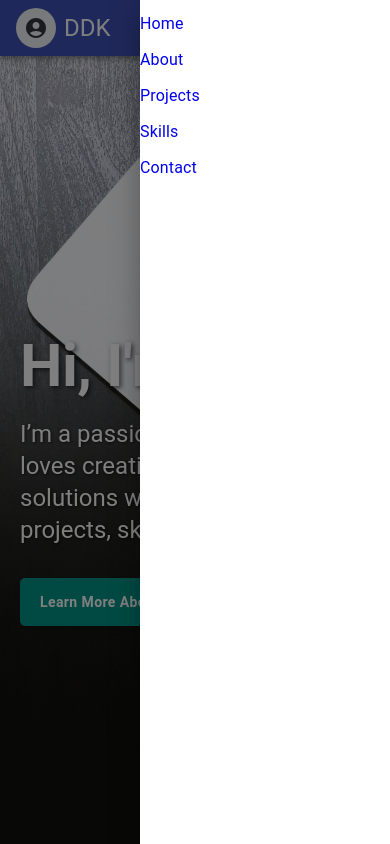
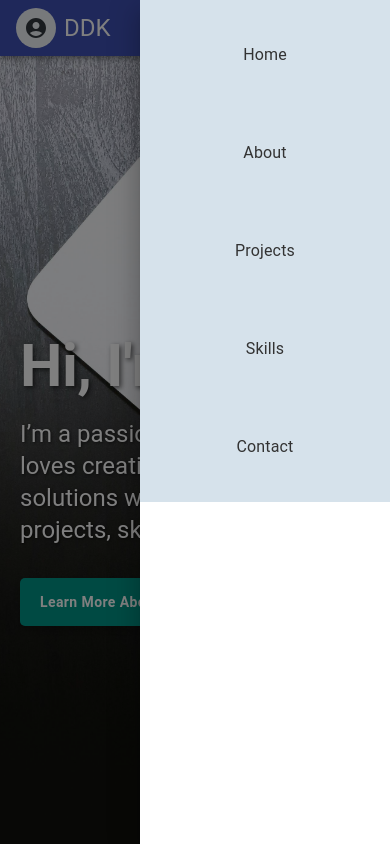
Before and after one commit to Sonukamble/Personal_portfolio, a React (Vite) app: page /#home in a window 390 px wide. Both pictures are taken after a click on the button "menu". Shown: the top 844 px of the page. Built offline with nearby package versions, Linux system fonts and the light colour scheme.

Commit message:
updated the mobile view for skills and contacts

```diff
--- a/src/components/navbar/Header.tsx
+++ b/src/components/navbar/Header.tsx
@@ -88,7 +88,7 @@ const Header: React.FC = () => {
                 )}
 
                 {/* Mobile/Tablet View (Menu Icon and Drawer) */}
-                {isMobile && (
+                {/* {isMobile && (
                     <>
                         <IconButton
                             edge="end"
@@ -117,7 +117,46 @@ const Header: React.FC = () => {
                             </Box>
                         </Drawer>
                     </>
+                )} */}
+                {isMobile && (
+                    <div>
+                        <IconButton
+                            edge="end"
+                            color="inherit"
+                            aria-label="menu"
+                            onClick={toggleDrawer(true)}
+                        >
+                            <MenuIcon />
+                        </IconButton>
+                        <Drawer
+                            anchor="right"
+                            open={drawerOpen}
+                            onClose={toggleDrawer(false)}
+                            style={{ backgroundColor:'D6E2EB' }}
+
+                        >
+                            <Box sx={{ width: 250 }} role="presentation" className='color-for-side'>
+                                <List className="header-drawer-list">
+                                    {menuItems.map((item) => (
+                                        <ListItem
+                                            key={item}
+                                            disablePadding
+                                            component="a"
+                                            href={`#${item.toLowerCase()}`}
+                                            tabIndex={0} // Enable keyboard navigation
+                                            onClick={toggleDrawer(false)}
+                                            className='sider-main'
+                                        >
+                                            <ListItemText primary={item} sx={{ padding: 2, textAlign: 'center' }} />
+                                        </ListItem>
+
+                                    ))}
+                                </List>
+                            </Box>
+                        </Drawer>
+                    </div>
                 )}
+
             </Toolbar>
         </AppBar>
     );
--- a/src/css/Header.css
+++ b/src/css/Header.css
@@ -4,8 +4,50 @@
     gap: 4px;
 }
 
-.header-button{
+.header-button {
     font-size: 3rem;
     background-color: black !important;
     color: white;
 }
+
+/* Drawer List Styling */
+.header-drawer-list {
+    display: flex;
+    flex-direction: column;
+    gap: 4px;
+    padding: 10px;
+}
+
+.header-drawer-list a {
+    text-decoration: none;
+    color: #333;
+    /* Neutral color for text */
+    font-size: 1rem;
+    font-weight: bold;
+    text-align: center;
+    padding: 10px;
+}
+
+.header-drawer-list a:hover {
+    color: #1976d2;
+    /* Highlight color */
+    background-color: rgba(25, 118, 210, 0.1);
+    /* Subtle hover effect */
+    border-radius: 4px;
+}
+
+/* Responsive Menu for Mobile */
+@media (max-width: 768px) {
+    .header-drawer-list a {
+        font-size: 1.2rem;
+        padding: 15px 0;
+    }
+}
+
+.color-for-side {
+    background-color: #D6E2EB !important;
+}
+
+.sider-main:hover{
+    border: 1px solid #4A7596;
+}
```
